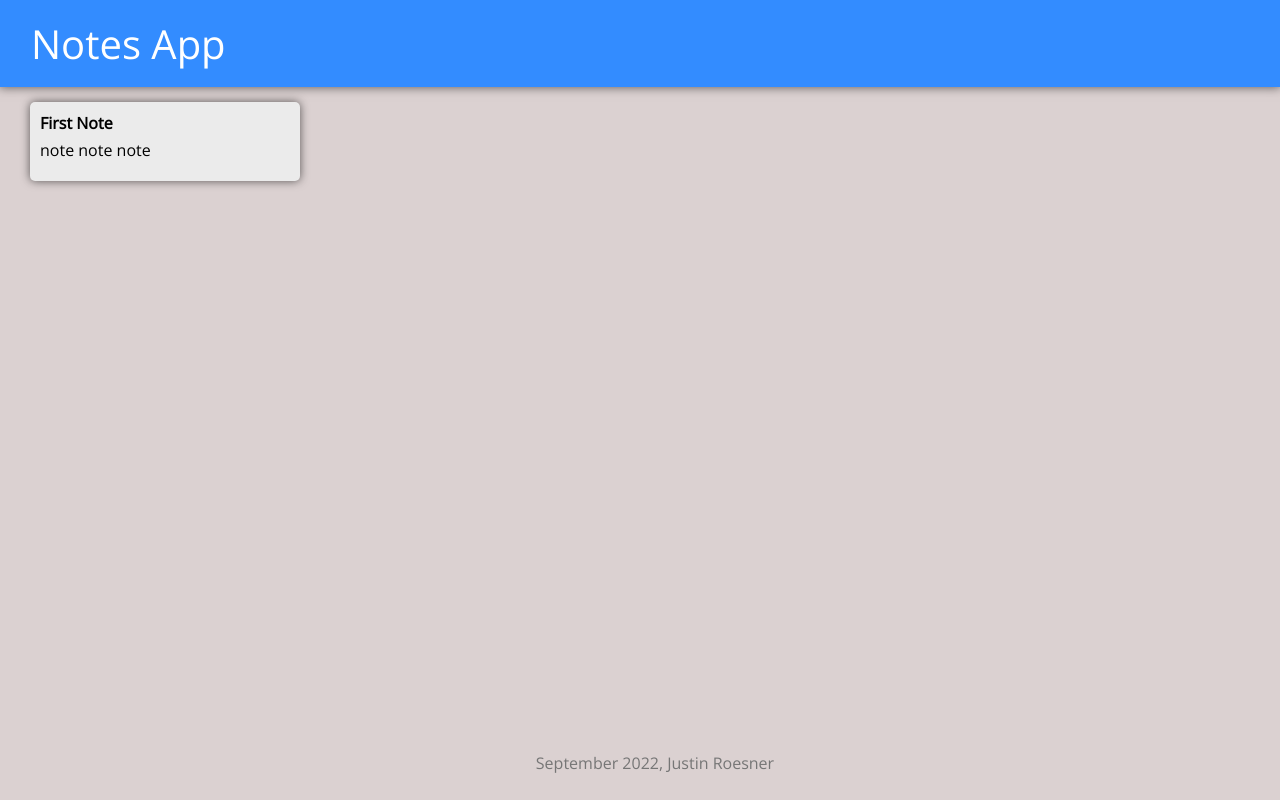
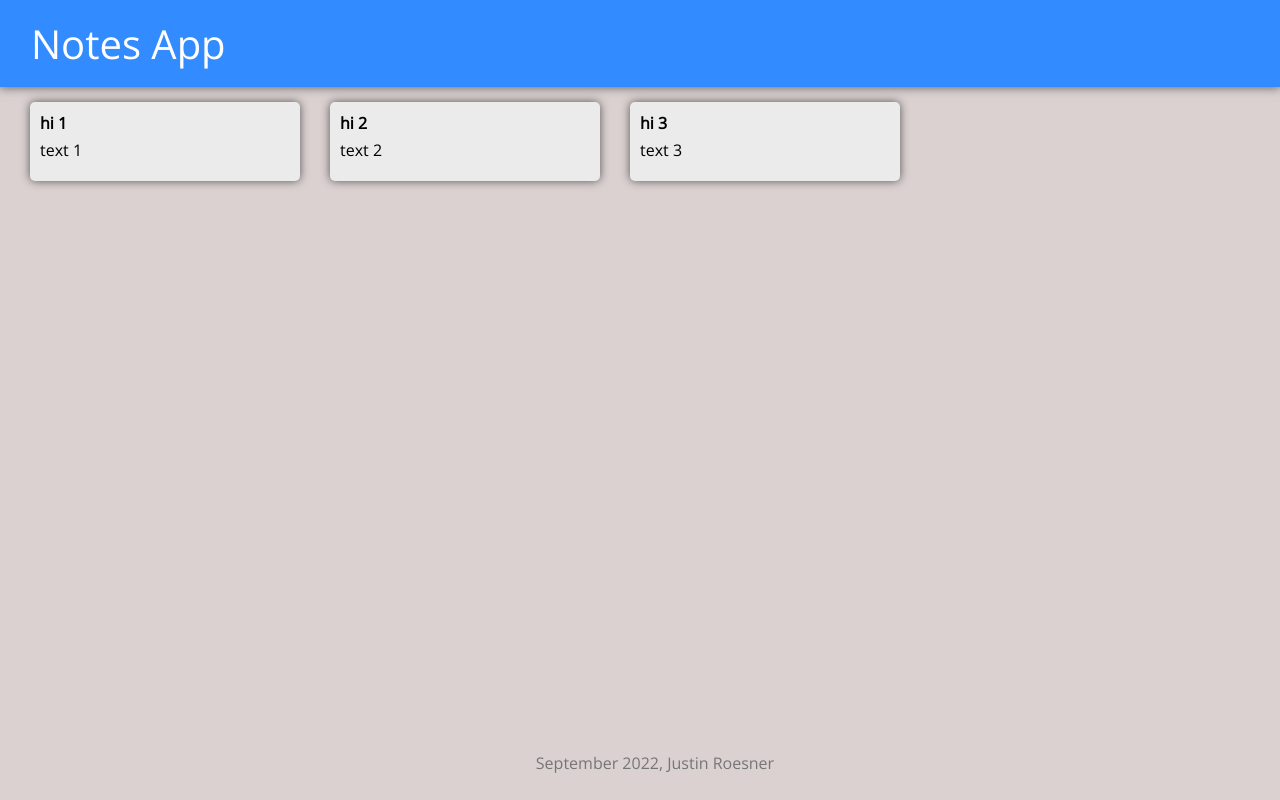
Before and after one commit to JustinRoesner/notes-app, a React (Create React App) app: page / in a window 1280 px wide. Built offline with nearby package versions, Linux system fonts and the light colour scheme.

Commit message:
display notes through mapping notes array

```diff
--- /dev/null
+++ b/src/Notes.js
@@ -0,0 +1,19 @@
+let notesArray = [
+  {
+    key: 1,
+    title: "hi 1",
+    text: "text 1",
+  },
+  {
+    key: 2,
+    title: "hi 2",
+    text: "text 2",
+  },
+  {
+    key: 3,
+    title: "hi 3",
+    text: "text 3",
+  },
+];
+
+export default notesArray;
--- a/src/components/App.jsx
+++ b/src/components/App.jsx
@@ -2,12 +2,15 @@ import React from "react";
 import Header from "./Header";
 import Footer from "./Footer";
 import Note from "./Note";
+import notesArray from "../Notes";
 
 function App() {
   return (
     <div>
       <Header />
-      <Note />
+      {notesArray.map((x) => (
+        <Note key={x.key} title={x.title} text={x.text} />
+      ))}
       <Footer />
     </div>
   );
--- a/src/components/Note.jsx
+++ b/src/components/Note.jsx
@@ -1,10 +1,10 @@
 import React from "react";
 
-function Note() {
+function Note(props) {
   return (
     <div className="note">
-      <h1>First Note</h1>
-      <p>note note note</p>
+      <h1>{props.title}</h1>
+      <p>{props.text}</p>
     </div>
   );
 }
```
